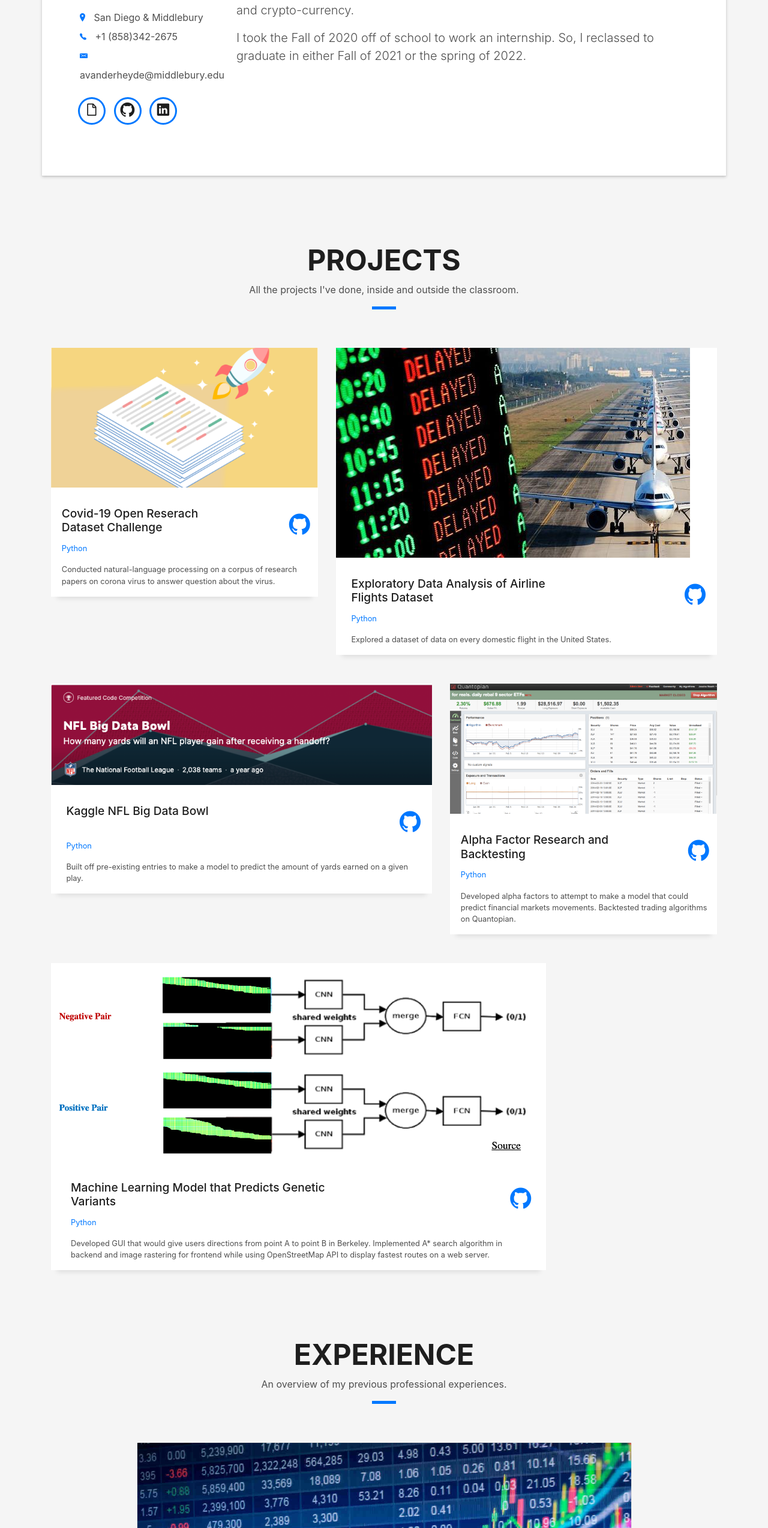
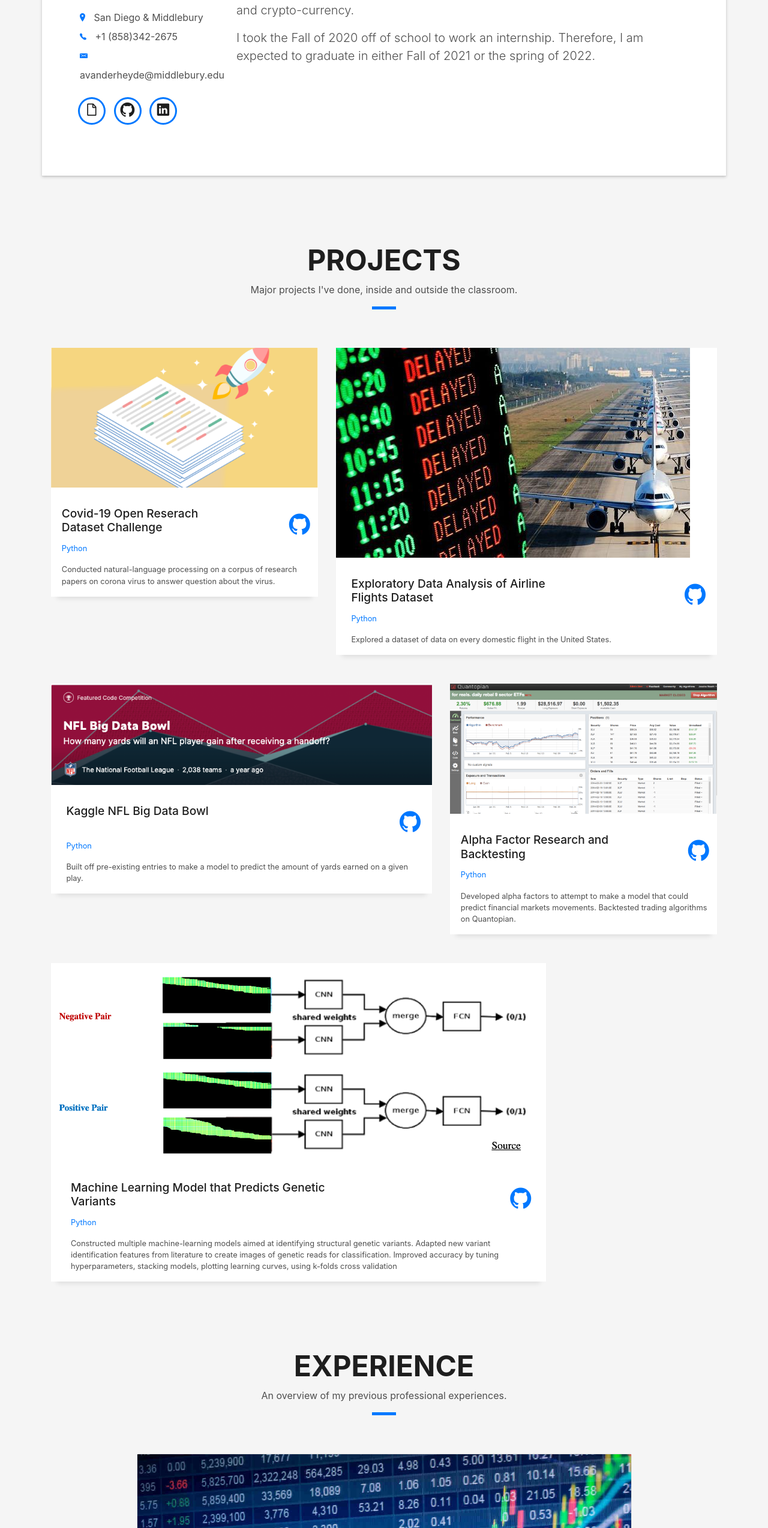
Before and after one commit to Avanderheyde/avanderheyde.github.io, a plain HTML site: page index.html in a window 1280 px wide. Shown: the part 1254-3802 px from the top of the page at 60% size. Drawn offline with nearby package versions, Linux system fonts and the light colour scheme; files whose address does not match are found by name.

Commit message:
update bio

```diff
--- a/index.html
+++ b/index.html
@@ -134,7 +134,7 @@
                     My personal interests include lacrosse, personal investing, snowboard, surfing, and crypto-currency.
                   </p>
                   <p class="lead">
-                    I took the Fall of 2020 off of school to work an internship. So, I reclassed to graduate in either Fall of 2021 or the spring of 2022.
+                    I took the Fall of 2020 off of school to work an internship. Therefore, I am expected to graduate in either Fall of 2021 or the spring of 2022.
                   </p>
                 </div>
               </div>
@@ -208,7 +208,7 @@
               Projects
             </h3>
             <p class="subtitle-a">
-              All the projects I've done, inside and outside the classroom.
+              Major projects I've done, inside and outside the classroom.
             </p>
             <div class="line-mf"></div>
           </div>
@@ -352,7 +352,7 @@
                 </div>
                 <div class="col-sm-4">
                   <div class="w-like">
-                    <a href="https://github.com/brafiq/bearmaps" target="_blank"><i class="ion-social-github"></i></a>
+                    <a href="" target="_blank"><i class="ion-social-github"></i></a>
                     <!-- <span href="https://github.com/brafiq" target="_blank"><i class="ion-social-github"></i></span> -->
                   </div>
                 </div>
@@ -361,7 +361,7 @@
                 <div class="col-lg-12">
                   <div class="w-more">
                     <p><span class="w-ctegory">Python</span></p>
-                    <span class="w-date">Developed GUI that would give users directions from point A to point B in Berkeley. Implemented A* search algorithm in backend and image rastering for frontend while using OpenStreetMap API to display fastest routes on a web server.</span>
+                    <span class="w-date"> Constructed multiple machine-learning models aimed at identifying structural genetic variants. Adapted new variant identification features from literature to create images of genetic reads for classification. Improved accuracy by tuning hyperparameters, stacking models, plotting learning curves, using k-folds cross validation</span>
                   </div>
                 </div>
               </div>
@@ -789,7 +789,7 @@
                   Bachelor of Arts, Computer Science with interdisciplinary in Data Science
                 </p>
                 <p class="card-description">
-                  <b>GPA: 3.6</b>
+                  <b>GPA: 3.63</b>
                 </p>
                 <p class="card-description">
                   <i>Relevant Expected Coursework:</i>
```
